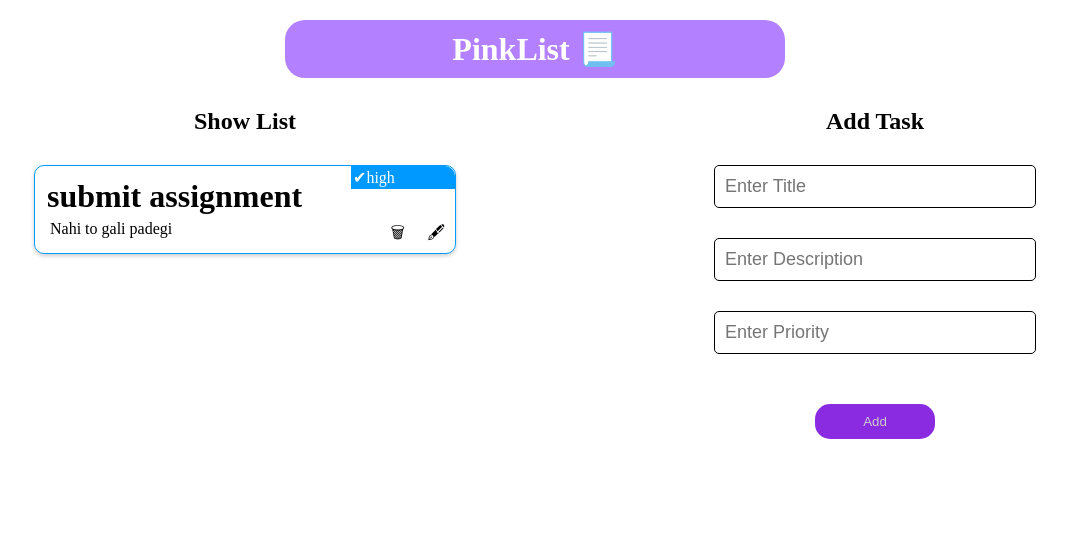
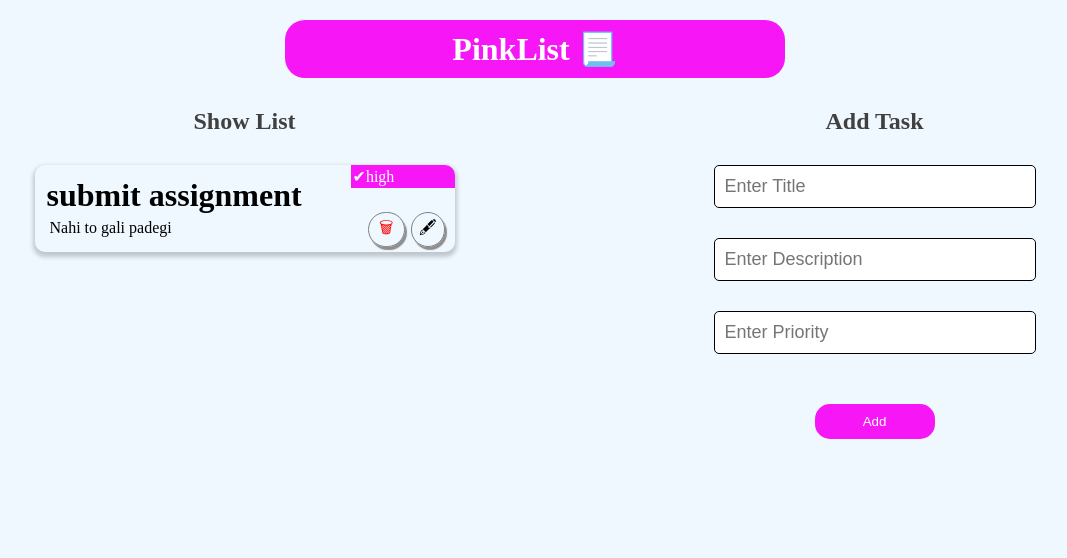
Before and after one commit to aaru-01/pinklist, a React app: page / in a window 1280 px wide. Shown: the whole page, without its empty margins (105-1172 px from the left). Built offline with nearby package versions, Linux system fonts and the light colour scheme.

Commit message:
added colors

```diff
--- a/src/components/Task/Task.css
+++ b/src/components/Task/Task.css
@@ -3,9 +3,12 @@
     margin: 10px;
     padding: 10px;
     border-radius: 10px;
-    border: 1px solid #0099ff;
-    box-shadow: 0 2px 4px rgba(0,0,0,0.2);
+    /* border: 1px solid #0099ff; */
+    box-shadow: 0 3px 4px 2px rgba(0,0,0,0.2);
     position: relative;
+}
+.task-container:hover{
+    border: 1px solid gray;
 }
 .task-title{
     margin: 2px;
@@ -17,7 +20,7 @@
     position: absolute;
     right: 0;
     top: 0;
-    background-color: #0099ff;
+    background-color:rgb(246, 22, 246);
     color: white;
     border-radius: 0 10px 0 0;
     padding: 2px;
@@ -28,10 +31,20 @@
     bottom: 5px;
     right: 50px;
     cursor: pointer;
+    padding: 3px 10px;
+    box-shadow: 2px 3px 1px rgb(143, 141, 141);
+    border: 1px solid gray;
+    color: red;
+    border-radius: 20px;
 }
 .task-edit-icon{
     position: absolute;
     bottom: 5px;
     right: 10px;
     cursor: pointer;
+    padding: 3px 7px;
+    box-shadow: 2px 3px 1px rgb(143, 141, 141);
+    border: 1px solid gray;
+    color: black;
+    border-radius: 20px;
 }
--- a/src/views/Home/Home.css
+++ b/src/views/Home/Home.css
@@ -2,10 +2,12 @@
     padding: 10px;
     margin: 0;
     min-height: 100vh;
+    background-color: aliceblue;
 }
 .app-title{
     text-align: center;
-    background-color: #b380ff;
+    /* background-color: #a87aee; */
+    background-color:  rgb(246, 22, 246);
     width: 400px;
     padding: 10px 50px;
     display:block;
@@ -28,11 +30,14 @@
     margin: 30px 10px;
 }
 .btn-add-task{
-    background-color: blueviolet;
-    color:#ccc;
+    /* background-color: blueviolet; */
+    background-color: rgb(246, 22, 246);
+    border: none;
+    /* color:#ccc; */
+    color: white;
     border-radius: 15px;
     padding: 10px 5px;
-    border: none;
+    /* border: 1px solid rgb(246, 22, 246); */
     margin: 20px;
     width: 120px;
 }
@@ -45,6 +50,10 @@
     height: 400px;
     overflow-y: scroll;
 }
+.text-center{
+    color: rgb(65, 64, 64);
+
+}
 
 /* reduce scrollbar width */
 .tasks-container::-webkit-scrollbar{
```
